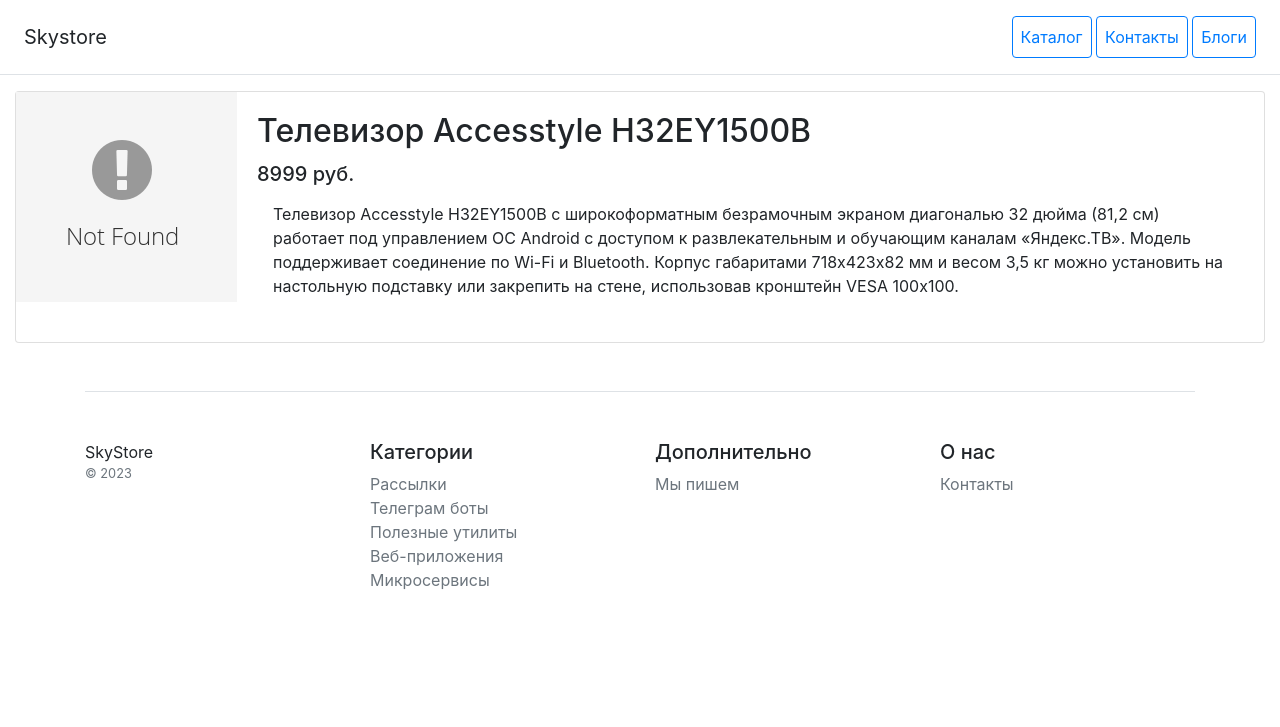
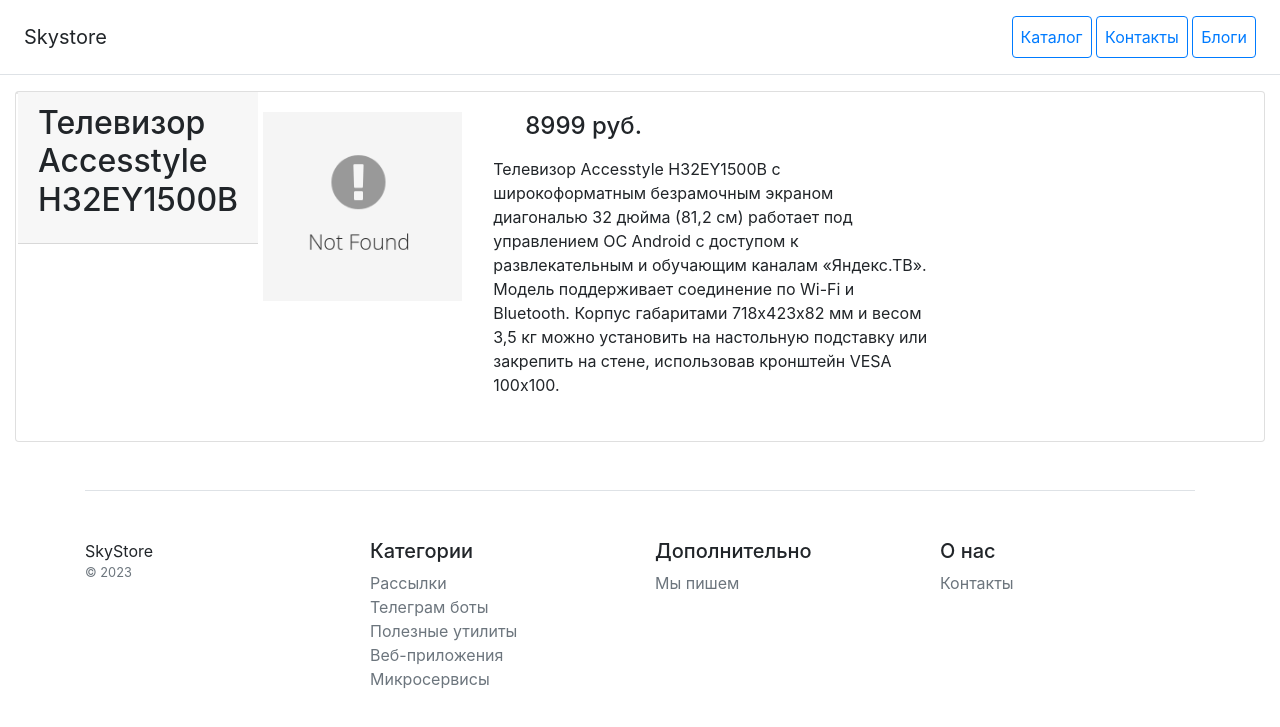
Before and after one commit to sergey-raskolenko/online_shop, a Django app: page /item/1/ in a window 1280 px wide. Shown: the top 727 px of the page. Run offline with Django 4.2, Linux system fonts and the light colour scheme; data comes from the database, SQL or seed files in the repository; some libraries are stand-ins or nearby versions.

Commit message:
Changed detail template for product

```diff
--- a/catalog/templates/catalog/includes/inc_item.html
+++ b/catalog/templates/catalog/includes/inc_item.html
@@ -2,16 +2,23 @@
 <div class="card mb-4 box-shadow">
 
     <div class="media">
-        <img class="img-fluid"
-             src="{% mediapath object.photo %}" data-holder-rendered="true" style="width: 20%; height: 20%">
-
+        <div class="card"></div>
+        <div class="card-header">
+            <h2 class="card-title pricing-card-title">{{ object.name }}</h2>
+        </div>
         <div class="card-body">
-            <h2 class="card-title pricing-card-title">{{ object.name }}</h2>
-            <h5 class="card-title pricing-card-title">{{ object.price }} руб.</h5>
-            <ul class="list-unstyled mt-3 mb-4 text-start m-3">
-                <li>{{ object.description }}</li>
-            </ul>
+            <div class="row">
+                <img class="img-fluid" src="{% mediapath object.photo %}"
+                     data-holder-rendered="true" style="width: 20%; height: 20%">
+            <div class="col-6">
+                <h4 class="mx-5 card-title pricing-card-title">{{ object.price }} руб.</h4>
+                <ul class="list-unstyled mt-3 mb-4 text-start m-3">
+                    <li>{{ object.description }}</li>
+                </ul>
+            </div>
+            </div>
         </div>
     </div>
+</div>
 
 </div>
```
Also changed, not shown: catalog/templates/catalog/index.html (+6 -3 lines).
